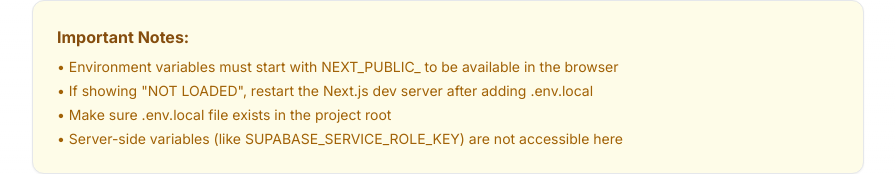
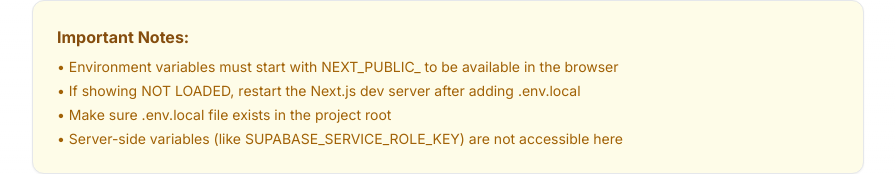
Before and after one commit to hulk84/HealthAI-Saas, a Next.js app: page /test-env in a window 1280 px wide. Shown: the part 398-572 px from the top of the page, without its empty margins (192-1087 px from the left). Built offline with nearby package versions, Linux system fonts and the light colour scheme; no server answers.

Commit message:
Fix quotes issue in test-env page

```diff
--- a/src/app/test-env/page.tsx
+++ b/src/app/test-env/page.tsx
@@ -38,7 +38,7 @@
           <h3 className="font-bold text-yellow-800 mb-2">Important Notes:</h3>
           <ul className="text-sm text-yellow-700 space-y-1">
             <li>• Environment variables must start with NEXT_PUBLIC_ to be available in the browser</li>
-            <li>• If showing &quot;NOT LOADED&quot;, restart the Next.js dev server after adding .env.local</li>
+            <li>• If showing NOT LOADED, restart the Next.js dev server after adding .env.local</li>
             <li>• Make sure .env.local file exists in the project root</li>
             <li>• Server-side variables (like SUPABASE_SERVICE_ROLE_KEY) are not accessible here</li>
           </ul>
```
